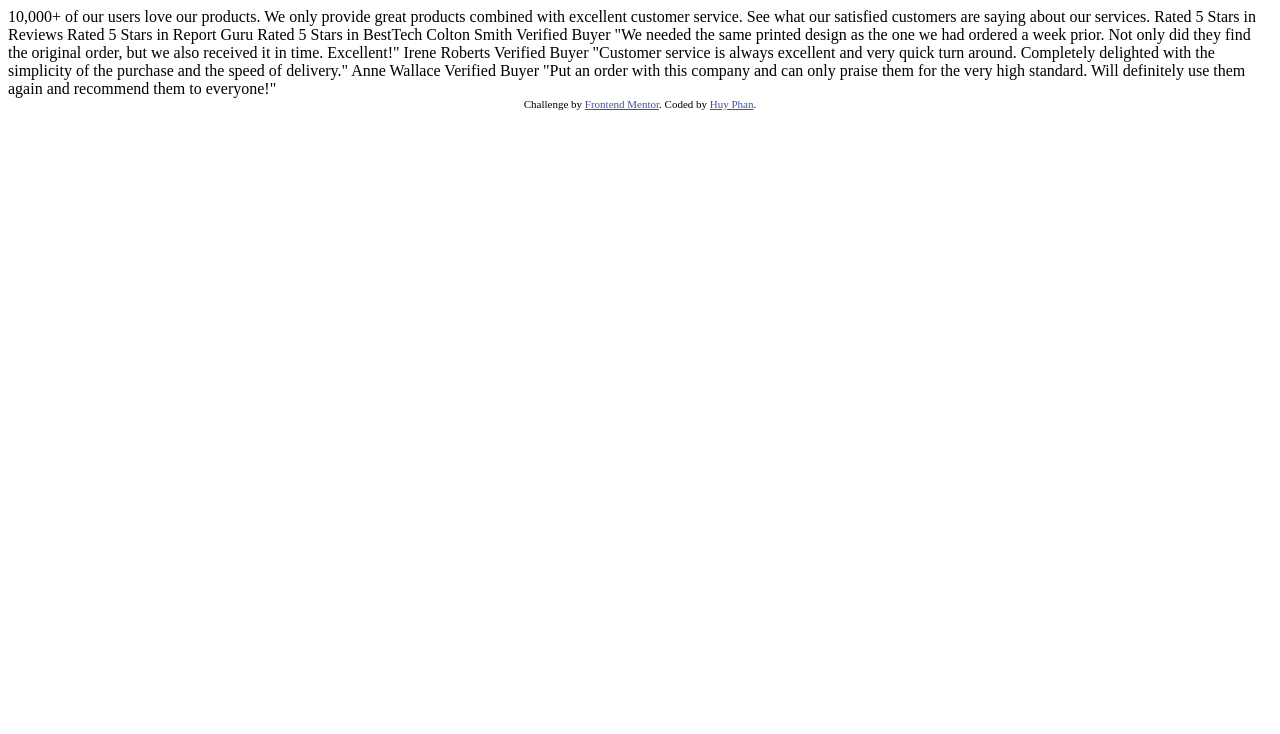
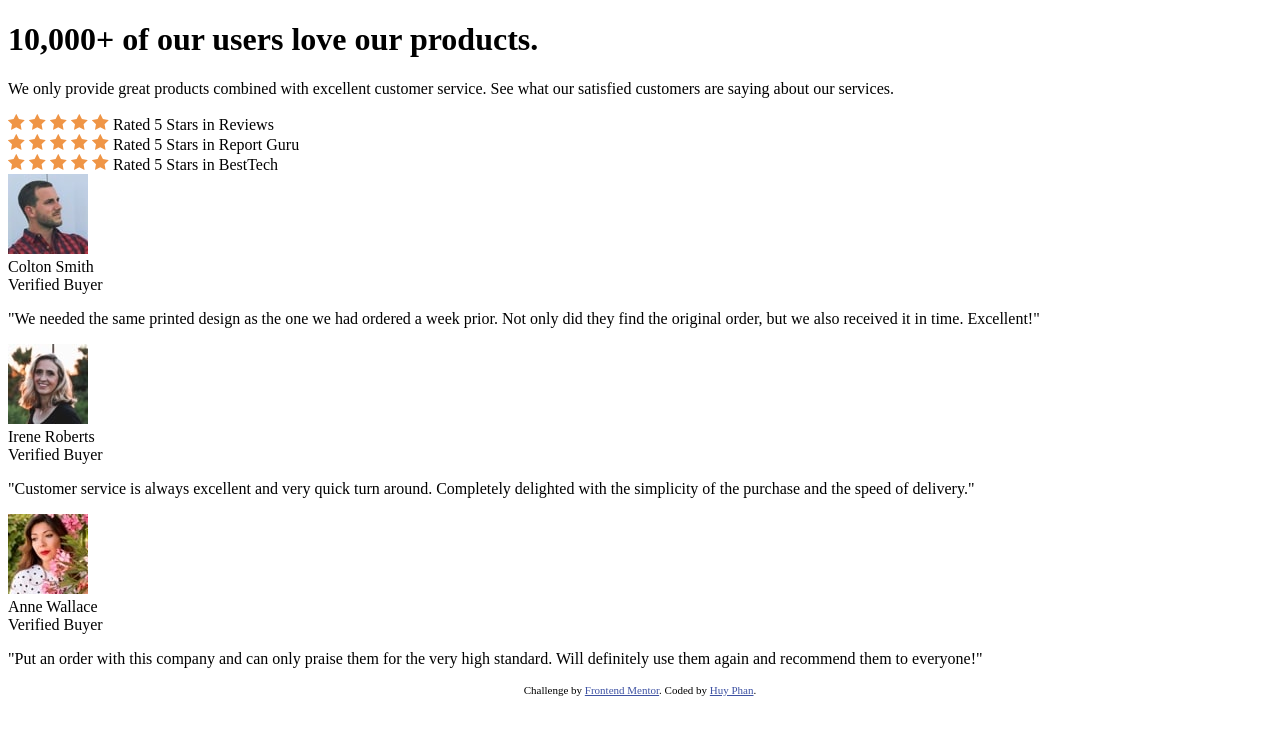
Before and after one commit to huyphan2210/social-proof-section, a plain HTML site: page index.html in a window 1280 px wide. Drawn offline with Linux system fonts and the light colour scheme.

Commit message:
Create the structure of the html

```diff
--- a/index.html
+++ b/index.html
@@ -11,36 +11,88 @@
     <link rel="stylesheet" href="./style.css">
   </head>
   <body>
-    10,000+ of our users love our products.
-
+    <main>
+      <div class="socialForeword">
+        <h1>10,000+ of our users love our products.</h1>
+        <p>
           We only provide great products combined with excellent customer service.
           See what our satisfied customers are saying about our services.
-
+        </p>
+      </div>
+      <div class="socialStats">
+        <div class="stats">
+          <img src="./images/icon-star.svg" alt="Star">
+          <img src="./images/icon-star.svg" alt="Star">
+          <img src="./images/icon-star.svg" alt="Star">
+          <img src="./images/icon-star.svg" alt="Star">
+          <img src="./images/icon-star.svg" alt="Star">
           Rated 5 Stars in Reviews
+        </div>
+        <div class="stats">
+          <img src="./images/icon-star.svg" alt="Star">
+          <img src="./images/icon-star.svg" alt="Star">
+          <img src="./images/icon-star.svg" alt="Star">
+          <img src="./images/icon-star.svg" alt="Star">
+          <img src="./images/icon-star.svg" alt="Star">
           Rated 5 Stars in Report Guru
+        </div>
+        <div class="stats">
+          <img src="./images/icon-star.svg" alt="Star">
+          <img src="./images/icon-star.svg" alt="Star">
+          <img src="./images/icon-star.svg" alt="Star">
+          <img src="./images/icon-star.svg" alt="Star">
+          <img src="./images/icon-star.svg" alt="Star">
           Rated 5 Stars in BestTech
-
-    Colton Smith
-    Verified Buyer
+        </div>
+      </div>
+      <div class="socialReviews">
+        <div class="review">
+          <div class="reviewer">
+            <img src="./images/image-colton.jpg" alt="Colton">
+            <div class="detail">
+              <div class="name">Colton Smith</div>
+              <div class="title">Verified Buyer</div>
+            </div>
+          </div>
+          <p class="content">
             "We needed the same printed design as the one we had ordered a week prior.
             Not only did they find the original order, but we also received it in time.
             Excellent!"
-
-    Irene Roberts
-    Verified Buyer
+          </p>
+        </div>
+        <div class="review">
+          <div class="reviewer">
+            <img src="./images/image-irene.jpg" alt="Irene">
+            <div class="detail">
+              <div class="name">Irene Roberts</div>
+              <div class="title">Verified Buyer</div>
+            </div>
+          </div>
+          <p class="content">
             "Customer service is always excellent and very quick turn around. Completely
             delighted with the simplicity of the purchase and the speed of delivery."
-
-    Anne Wallace
-    Verified Buyer
+          </p>
+        </div>
+        <div class="review">
+          <div class="reviewer">
+            <img src="./images/image-anne.jpg" alt="Anne">
+            <div class="detail">
+              <div class="name">Anne Wallace </div>
+              <div class="title">Verified Buyer</div>
+            </div>
+          </div>
+          <p class="content">
             "Put an order with this company and can only praise them for the very high
       standard. Will definitely use them again and recommend them to everyone!"
-
-    <div class="attribution">
+          </p>
+        </div>
+      </div>
+    </main>
+    <footer class="attribution">
       Challenge by
       <a href="https://www.frontendmentor.io?ref=challenge" target="_blank"
         >Frontend Mentor</a
       >. Coded by <a href="https://github.com/huyphan2210" target="_blank">Huy Phan</a>.
-    </div>
+    </footer>
   </body>
 </html>
```
Also changed, not shown: style.css (line endings or trailing spaces). Lines whose indentation alone changed are shown as unchanged.
